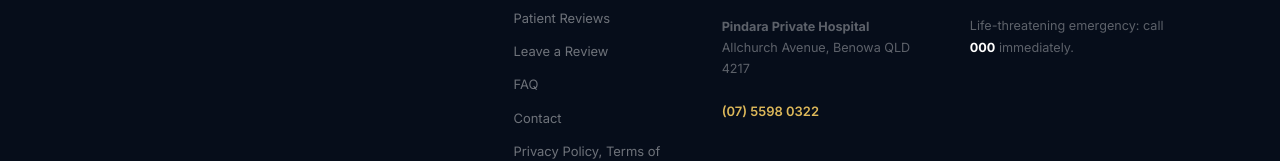
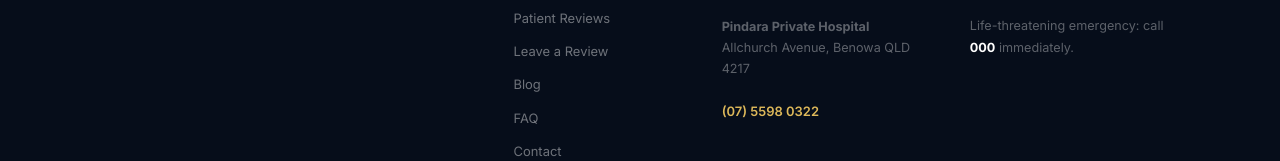
Before and after one commit to Advanse-IT/Dr-Khatri-Website, a React (Vite) app: page /blog in a window 1280 px wide. Shown: the part 791-952 px from the top of the page. Built offline with nearby package versions, Linux system fonts and the light colour scheme; no server answers; a web font is replaced by a local one.

Commit message:
Add blog link

```diff
--- a/src/components/Footer.jsx
+++ b/src/components/Footer.jsx
@@ -34,6 +34,7 @@
 <li><a href="/recognition">Recognition</a></li>
 <li><a href="/reviews">Patient Reviews</a></li>
 <li><a href="/leave-a-review">Leave a Review</a></li>
+<li><a href="/blog">Blog</a></li>
 <li><a href="/faq">FAQ</a></li>
 <li><a href="/contact">Contact</a></li>
 <li><a href="/legal">Privacy Policy, Terms of Use &amp; Medical Disclaimer</a></li>
--- a/src/components/Header.jsx
+++ b/src/components/Header.jsx
@@ -43,6 +43,7 @@
 <a class="nl" href="/services">Services</a>
 <a class="nl" href="/recognition">Recognition</a>
 <a class="nl" href="/reviews">Reviews</a>
+<a class="nl" href="/blog">Blog</a>
 <a class="nl" href="/faq">FAQ</a>
 <a class="nl" href="/contact">Contact</a>
 <a class="nl nlbook" href="/contact">Book Appointment</a>
@@ -55,6 +56,7 @@
 <a href="/services">Services</a>
 <a href="/recognition">Recognition</a>
 <a href="/reviews">Reviews</a>
+<a href="/blog">Blog</a>
 <a href="/faq">FAQ</a>
 <a href="/contact">Contact</a>
 <a class="mob-cta" href="/contact">Book Appointment</a>
```
